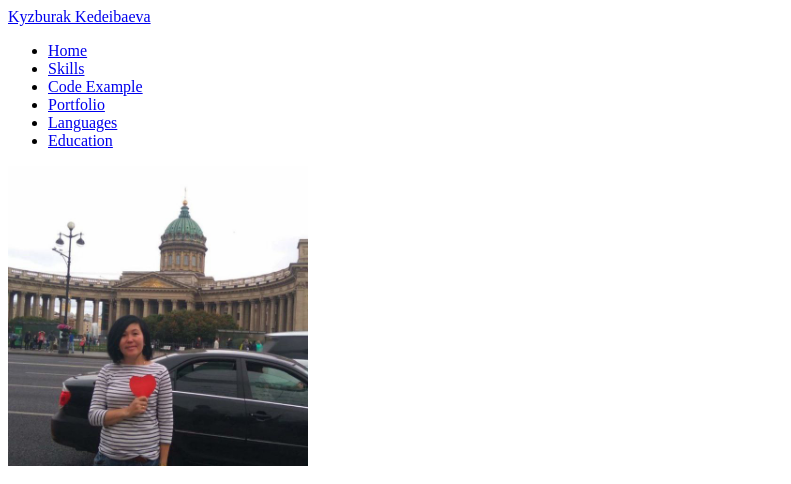
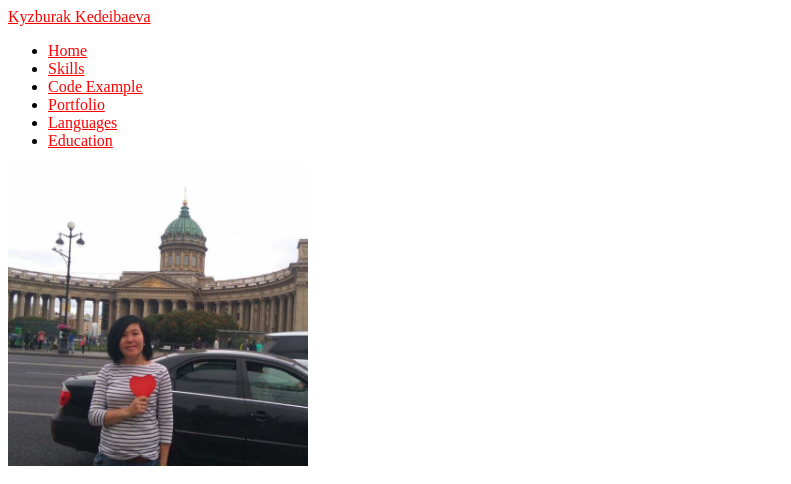
Before and after one commit to Kyz-burak/Kyz-burak.github.io, a plain HTML site: page index.html in a window 1280 px wide. Shown: the top 484 px of the page, without its empty margins (0-791 px from the left). Drawn offline with Linux system fonts and the light colour scheme.

Commit message:
change color

```diff
--- /dev/null
+++ b/css/style.css
@@ -0,0 +1,3 @@
+a {
+    color: red;
+}
--- a/index.html
+++ b/index.html
@@ -4,7 +4,7 @@
         <meta charset="UTF-8"/>
         <meta http-equiv="X-UA-Compatible" content="IE=edge">
         <meta name="viewport" content="width=device-width, initial-scale=1/0" />
-
+        <link rel="stylesheet" href="css/style.css">
     </head>
     <body>
         <header>
```
